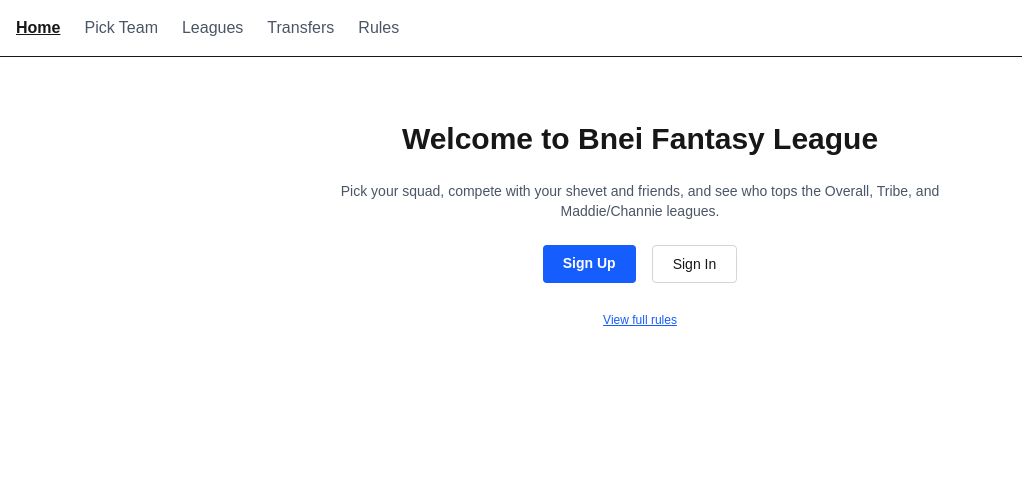
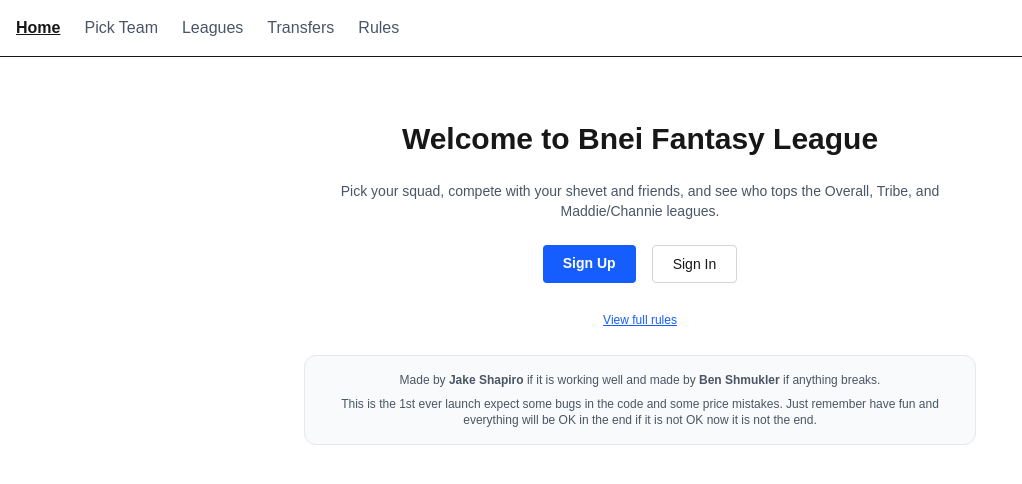
Before and after one commit to Jakealex/fantasy-league, a Next.js app: page / in a window 1280 px wide. Shown: the top 484 px of the page, without its empty margins (0-1022 px from the left). Built offline with nearby package versions, Linux system fonts and the light colour scheme; no server answers.

Commit message:
text updates

```diff
--- a/src/app/page.tsx
+++ b/src/app/page.tsx
@@ -31,6 +31,16 @@ function LoggedOutHome() {
         <Link href="/rules" className="text-xs text-blue-600 underline">
           View full rules
         </Link>
+      </div>
+
+      {/* Footer Message */}
+      <div className="border rounded-xl p-4 bg-gray-50 border-gray-200 mt-6">
+        <p className="text-xs text-gray-600 text-center mb-2">
+          Made by <strong>Jake Shapiro</strong> if it is working well and made by <strong>Ben Shmukler</strong> if anything breaks.
+        </p>
+        <p className="text-xs text-gray-600 text-center">
+          This is the 1st ever launch expect some bugs in the code and some price mistakes. Just remember have fun and everything will be OK in the end if it is not OK now it is not the end.
+        </p>
       </div>
     </div>
   );
@@ -124,6 +134,16 @@ function LoggedInHome({
           </p>
         </Link>
       </section>
+
+      {/* Footer Message */}
+      <section className="border rounded-xl p-4 bg-gray-50 border-gray-200 mt-6">
+        <p className="text-xs text-gray-600 text-center mb-2">
+          Made by <strong>Jake Shapiro</strong> if it is working well and made by <strong>Ben Shmukler</strong> if anything breaks.
+        </p>
+        <p className="text-xs text-gray-600 text-center">
+          This is the 1st ever launch expect some bugs in the code and some price mistakes. Just remember have fun and everything will be OK in the end if it is not OK now it is not the end.
+        </p>
+      </section>
     </div>
   );
 }
--- a/src/app/rules/page.tsx
+++ b/src/app/rules/page.tsx
@@ -37,10 +37,10 @@ export default function RulesPage() {
         </div>
 
         <div className="mb-6">
-          <h3 className="text-lg font-semibold mb-2">Outfield Defensive Bonus</h3>
+          <h3 className="text-lg font-semibold mb-2">Outfield Clean Sheet Bonus</h3>
           <ul className="list-disc list-inside space-y-1 text-gray-700">
-            <li>If team concedes <strong>3 or fewer</strong> → <strong>+1 point</strong></li>
-            <li>If team concedes <strong>4+</strong> → <strong>0 bonus</strong></li>
+            <li><strong>Outfield players only:</strong> If their team keeps a clean sheet (concedes 0 goals) → <strong>+1 point</strong></li>
+            <li>Goalkeepers do not receive this bonus (their points are calculated by the GK formula above)</li>
           </ul>
         </div>
 
```
